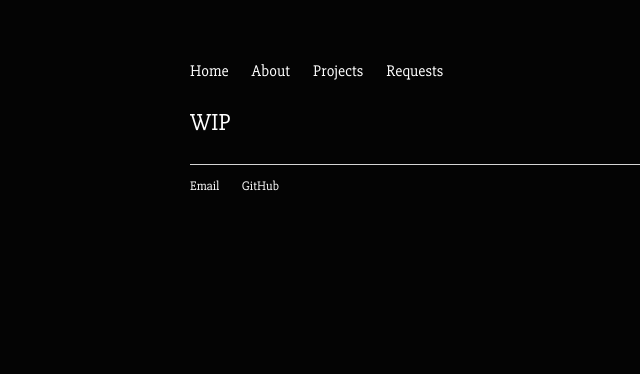
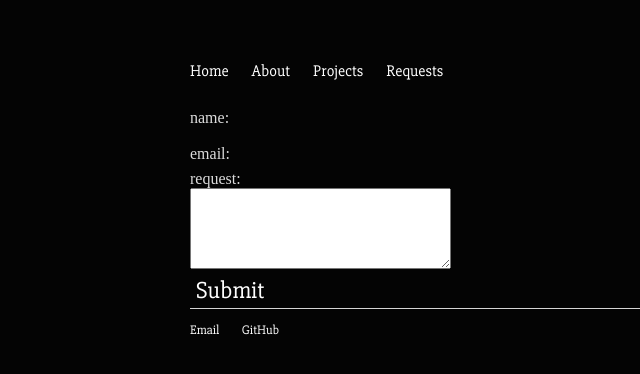
Before and after one commit to 44thCircle/44thCircle.github.io, a Jekyll site: the page req/index.html, which Jekyll copies as it is, in a window 1280 px wide. Shown: the top 374 px of the page, without its empty margins (2-642 px from the left). Built offline with Jekyll 4.4.1, drawn with Linux system fonts in a browser that asks for light colours; part of the change alters nothing that is shown.

Commit message:
testing email requests

```diff
--- a/req/index.html
+++ b/req/index.html
@@ -1,5 +1,25 @@
+<?php
+if(isset($_POST['submit'])){
+    $to = "samjdhood@gmail.com"; // this is your Email address
+    $from = $_POST['email']; // this is the sender's Email address
+    $name = $_POST['name'];
+    $subject = "Form submission";
+    $subject2 = "Copy of your form submission";
+    $message = $name . " wrote the following:" . "\n\n" . $_POST['message'];
+    $message2 = "Here is a copy of your message " . $name . "\n\n" . $_POST['message'];
+
+    $headers = "From:" . $from;
+    $headers2 = "From:" . $to;
+    mail($to,$subject,$message,$headers);
+    mail($from,$subject2,$message2,$headers2); // sends a copy of the message to the sender
+    echo "Mail Sent. Thank you " . $name . ", we will contact you shortly.";
+    // You can also use header('Location: thank_you.php'); to redirect to another page.
+    }
+?>
+
 <!DOCTYPE html>
 <html>
+
 <head>
   <title>Requests</title>
 
@@ -12,21 +32,38 @@
 <body>
   <nav>
     <ul>
-<li><a href="/">Home</a></li>
-<li><a href="/about">About</a></li>
-<li><a href="/pjts">Projects</a></li>
-<li><a href="/req">Requests</a></li>
+      <li>
+        <a href="/">Home</a>
+      </li>
+      <li>
+        <a href="/about">About</a>
+      </li>
+      <li>
+        <a href="/pjts">Projects</a>
+      </li>
+      <li>
+        <a href="/req">Requests</a>
+      </li>
     </ul>
   </nav>
 
   <div class="req">
-	<p>WIP</p>
+    <form action="" method="post">
+      name: <input type="text" name="name"><br>
+      email: <input type="text" name="email"><br>
+      request:<br><textarea rows="5" name="message" cols="30"></textarea><br>
+      <input type="submit" name="submit" value="Submit">
+    </form>
   </div>
 
   <footer>
     <ul>
-   <li><a href="mailto:44thcircle@gmail.com">Email</a></li>
-   <li><a href="https://github.com/44thCircle">GitHub</a></li>
+      <li>
+        <a href="mailto:44thcircle@gmail.com">Email</a>
+      </li>
+      <li>
+        <a href="https://github.com/44thCircle">GitHub</a>
+      </li>
     </ul>
   </footer>
 </body>
```
Lines whose indentation alone changed are shown as unchanged.
